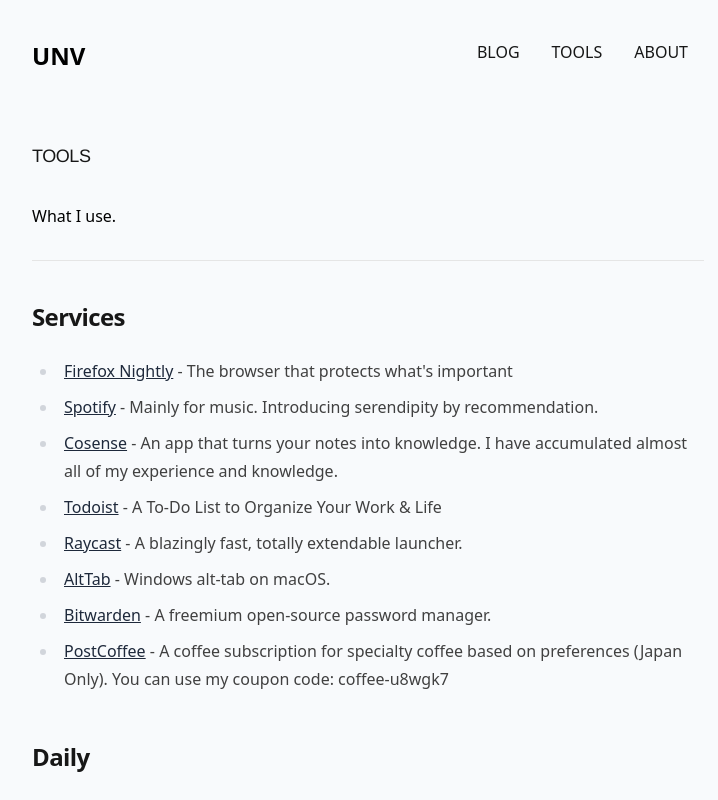
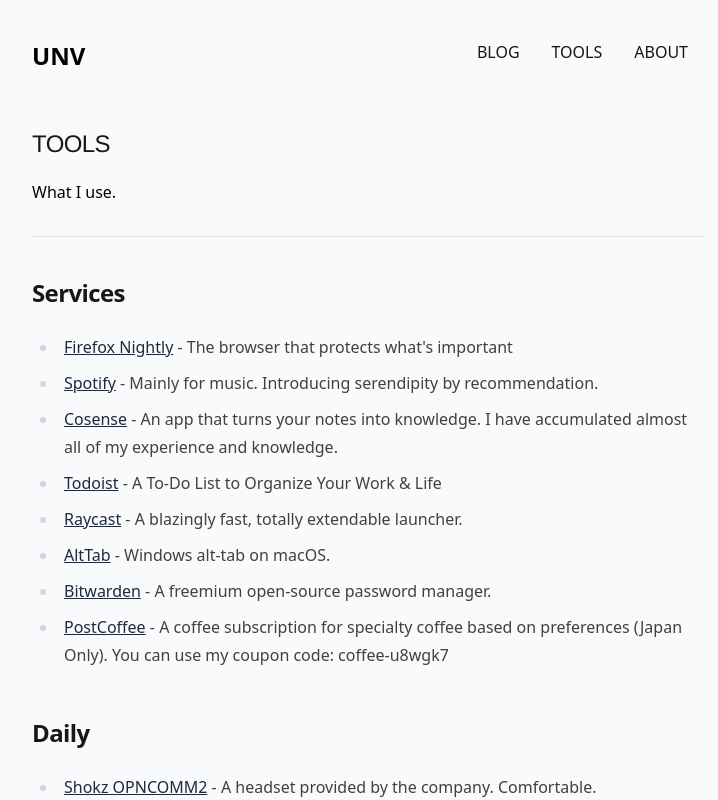
Before and after one commit to unvalley/me, a Next.js app: page /tools in a window 1280 px wide. Shown: the top 800 px of the page, without its empty margins (272-990 px from the left). Built offline with nearby package versions, Linux system fonts and the light colour scheme.

Commit message:
fix: size

```diff
--- a/components/PageTitle.tsx
+++ b/components/PageTitle.tsx
@@ -8,12 +8,12 @@ type Props = {
 export const PageTitle = ({ children, className }: Props) => {
 	return (
 		<h1
-			className={`text-3xl
+			className={`text-xl
         leading-9
         tracking-tight
         text-gray-900
         dark:text-gray-100
-        sm:text-lg
+        lg:text-2xl
         sm:leading-10
         md:leading-14
         font-helvetica
```
